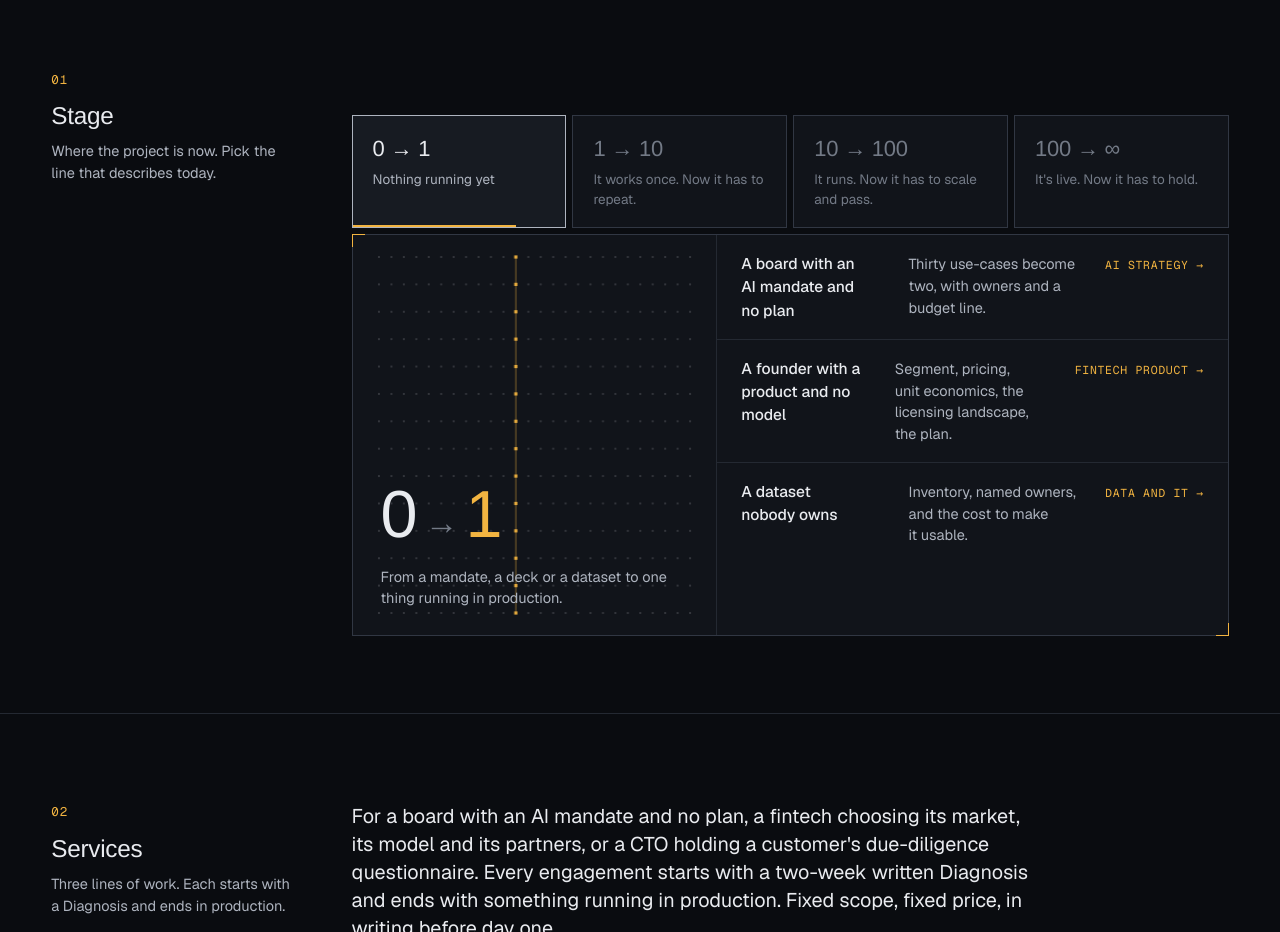
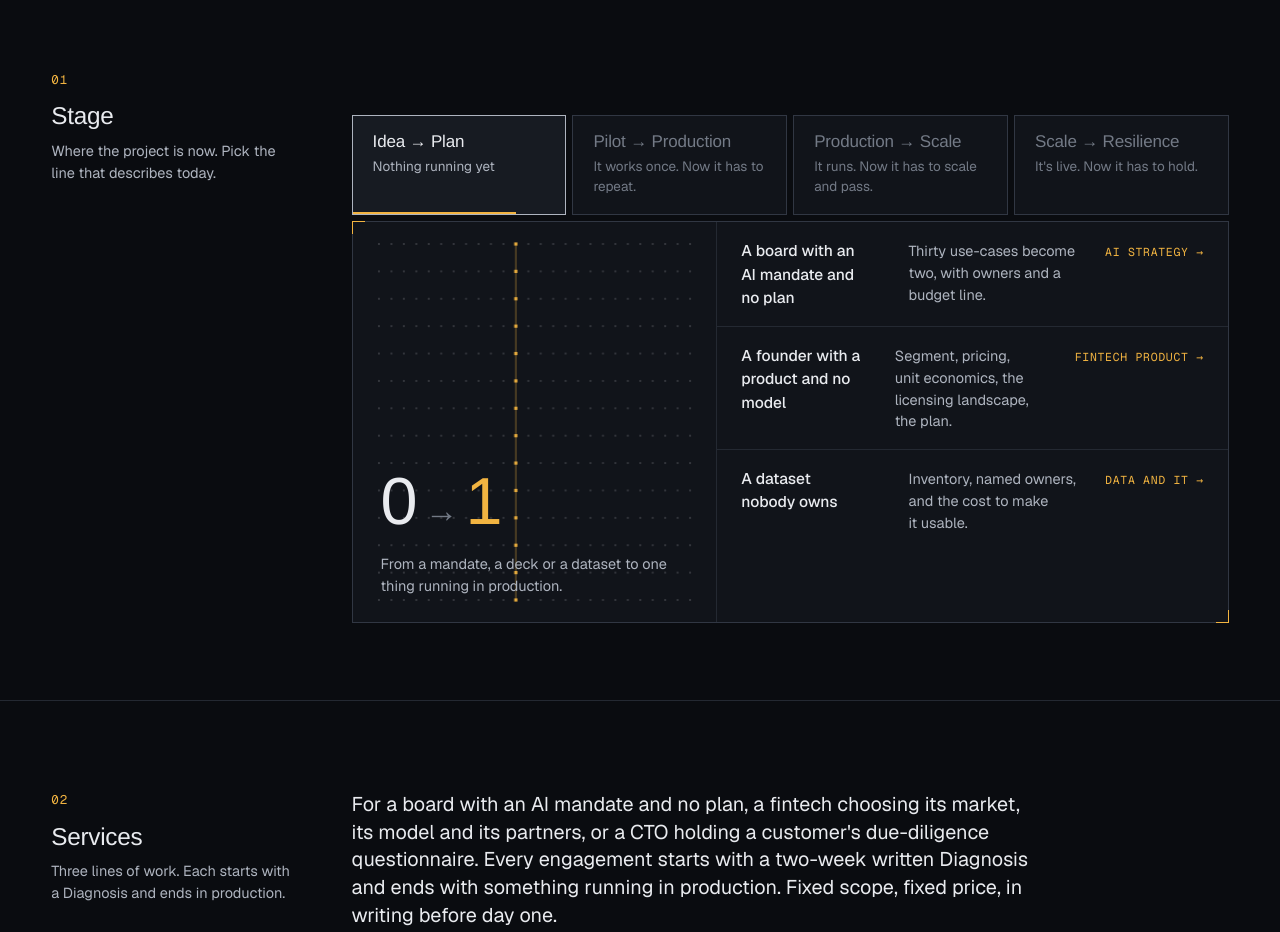
Before and after one commit to plagi/dfg.consulting, a plain HTML site: page index.html in a window 1280 px wide. Shown: the part 820-1752 px from the top of the page. Drawn offline with nearby package versions, Linux system fonts and the light colour scheme; animation ran at ten frames a second; a web font is replaced by a local one.

Commit message:
Stage tabs: plain names (Idea → Plan, Pilot → Production, Production → Scale, Scale → Resilience)

```diff
--- a/assets/site.css
+++ b/assets/site.css
@@ -124,7 +124,7 @@ section{padding:clamp(56px,7vw,96px) 0 clamp(48px,6vw,80px);border-top:1px solid
 /* Stage: 0 → 1 and 1 → ∞ */
 .tabs{display:grid;grid-template-columns:repeat(4,1fr);gap:6px;margin-top:clamp(28px,3.5vw,44px)}
 .tab{position:relative;text-align:left;padding:16px 20px 18px;border:1px solid var(--line-2);background:var(--panel);display:flex;flex-direction:column;gap:4px;overflow:hidden;transition:border-color .15s,background .15s}
-.tab b{font-family:var(--d);font-weight:500;font-size:22px;letter-spacing:-.01em;color:var(--bone-45);transition:color .15s}
+.tab b{font-family:var(--d);font-weight:500;font-size:17px;line-height:1.2;letter-spacing:-.01em;color:var(--bone-45);transition:color .15s}
 .tab span{font-size:13.5px;color:var(--bone-45);transition:color .15s}
 .tab:hover{border-color:var(--bone-70)} .tab:hover b{color:var(--bone)}
 .tab.on{border-color:var(--bone-70);background:var(--panel-2)} .tab.on b{color:var(--bone)} .tab.on span{color:var(--bone-70)}
@@ -352,6 +352,6 @@ footer .reg{grid-column:1/10;margin-top:20px;padding-top:14px;border-top:1px sol
   .btn{white-space:normal}
   .checks a.row{padding:16px 18px} .checks-h{flex-direction:column;gap:4px;padding:14px 18px}
   .areas{grid-template-columns:1fr}
-  .tab b{font-size:20px} .tab{padding:14px 16px 16px}
+  .tab b{font-size:16px} .tab{padding:14px 16px 16px}
   .spec-r{grid-template-columns:1fr;gap:8px} .spec-s{justify-self:start}
 }
--- a/index.html
+++ b/index.html
@@ -67,10 +67,10 @@
       <div class="sh"><span class="no">01</span><h2>Stage</h2><p>Where the project is now. Pick the line that describes today.</p></div>
       <div class="sb">
         <div class="tabs" role="tablist" aria-label="Stage">
-          <button class="tab on" role="tab" type="button" aria-selected="true" id="tab-0" aria-controls="panel-0"><span class="fill"></span><b>0 &rarr; 1</b><span>Nothing running yet</span></button>
-          <button class="tab" role="tab" type="button" aria-selected="false" id="tab-1" aria-controls="panel-1"><span class="fill"></span><b>1 &rarr; 10</b><span>It works once. Now it has to repeat.</span></button>
-          <button class="tab" role="tab" type="button" aria-selected="false" id="tab-2" aria-controls="panel-2"><span class="fill"></span><b>10 &rarr; 100</b><span>It runs. Now it has to scale and pass.</span></button>
-          <button class="tab" role="tab" type="button" aria-selected="false" id="tab-3" aria-controls="panel-3"><span class="fill"></span><b>100 &rarr; &infin;</b><span>It's live. Now it has to hold.</span></button>
+          <button class="tab on" role="tab" type="button" aria-selected="true" id="tab-0" aria-controls="panel-0"><span class="fill"></span><b>Idea &rarr; Plan</b><span>Nothing running yet</span></button>
+          <button class="tab" role="tab" type="button" aria-selected="false" id="tab-1" aria-controls="panel-1"><span class="fill"></span><b>Pilot &rarr; Production</b><span>It works once. Now it has to repeat.</span></button>
+          <button class="tab" role="tab" type="button" aria-selected="false" id="tab-2" aria-controls="panel-2"><span class="fill"></span><b>Production &rarr; Scale</b><span>It runs. Now it has to scale and pass.</span></button>
+          <button class="tab" role="tab" type="button" aria-selected="false" id="tab-3" aria-controls="panel-3"><span class="fill"></span><b>Scale &rarr; Resilience</b><span>It's live. Now it has to hold.</span></button>
         </div>
         <div class="stage-p frame">
           <div class="fig">
```
